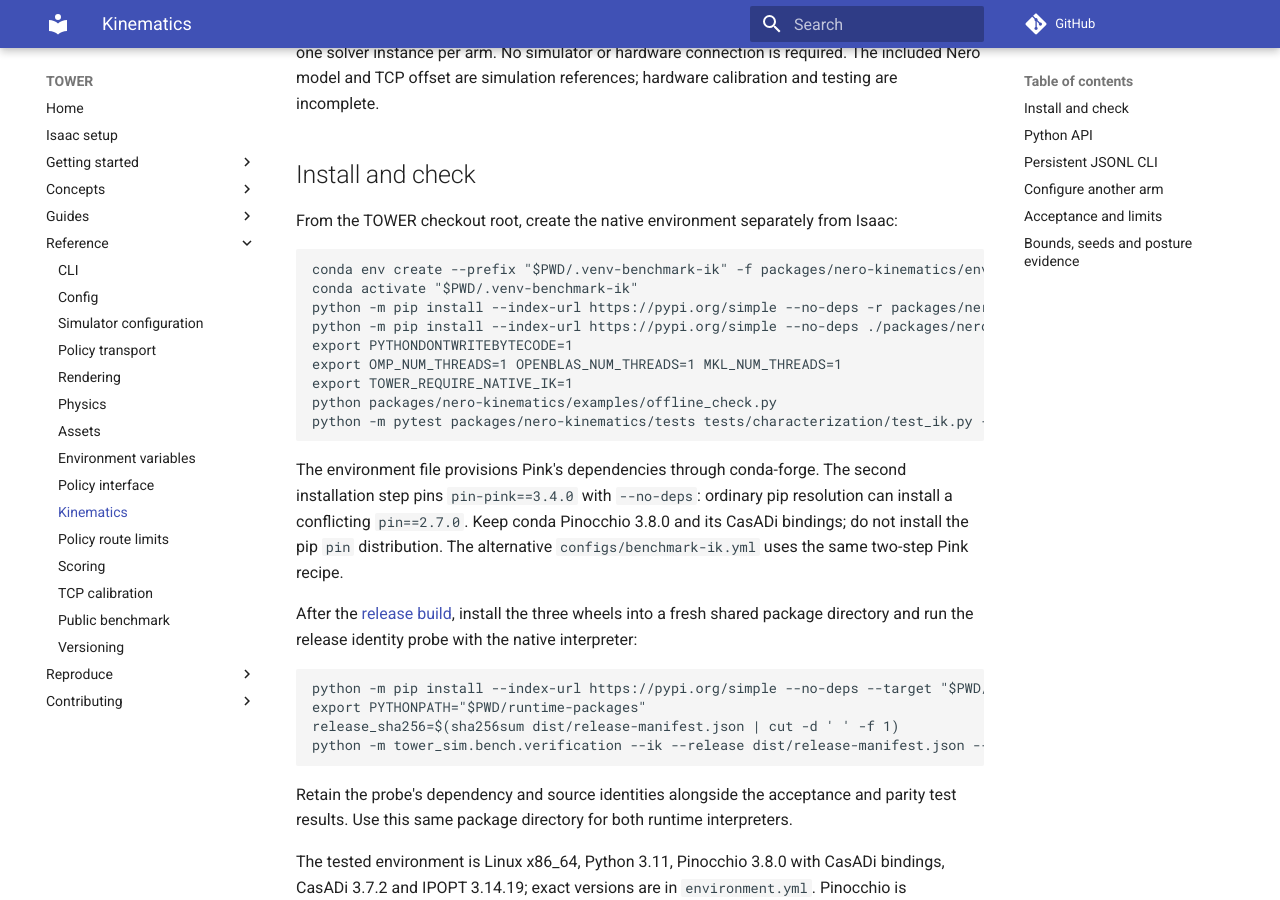
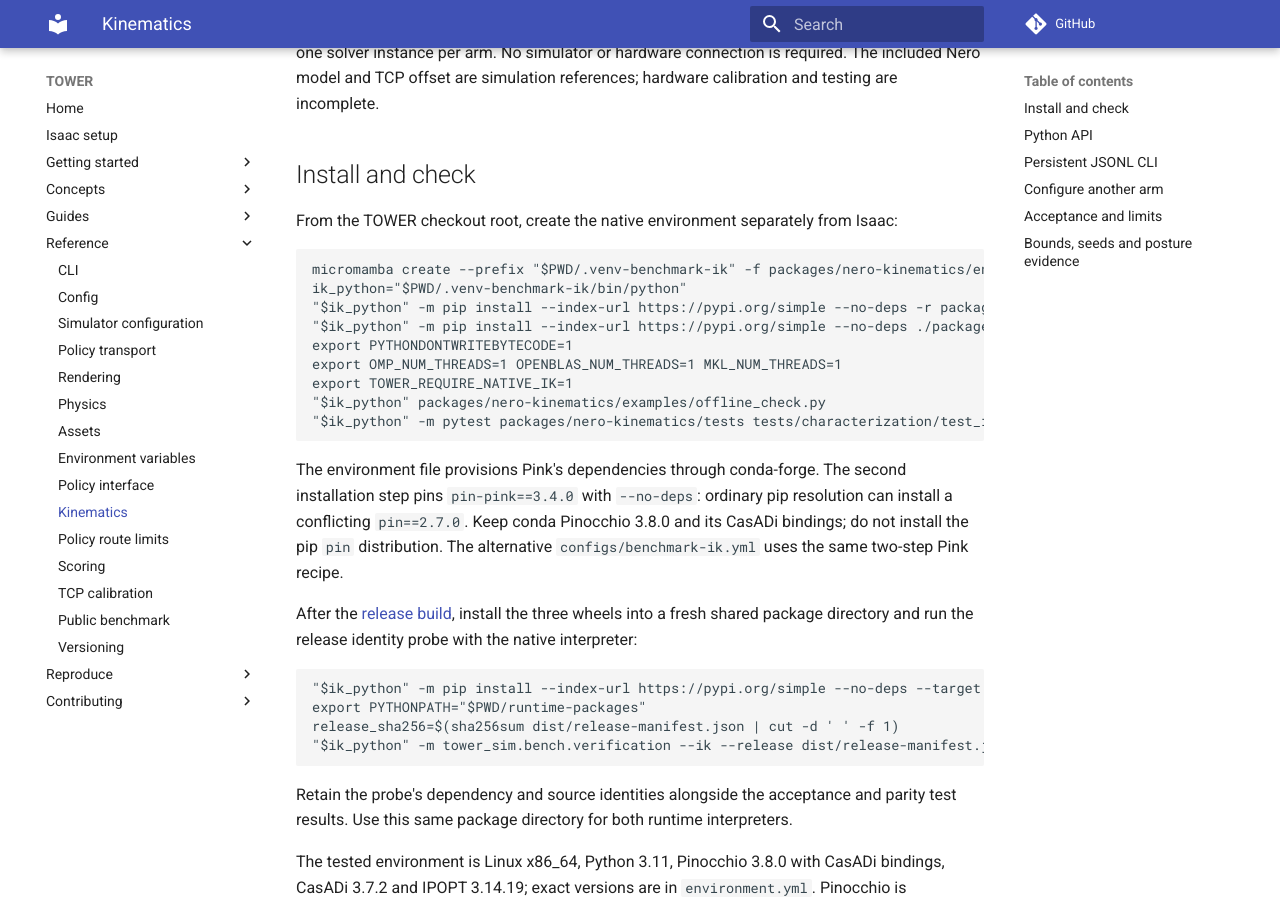
Before and after one commit to tower-benchmark/TOWER, an MkDocs documentation site: the page built from docs/reference/kinematics.md, in a window 1280 px wide and 900 px high, scrolled down 191 px. Built offline with MkDocs 1.6.1 and Material for MkDocs 9.7.7, drawn with Linux system fonts in a browser that asks for light colours; comment, search, counter and statistics services are not loaded.

Commit message:
docs(install): use tested prefix commands [skip ci]

````diff
--- a/docs/reference/kinematics.md
+++ b/docs/reference/kinematics.md
@@ -11,15 +11,15 @@ references; hardware calibration and testing are incomplete.
 From the TOWER checkout root, create the native environment separately from Isaac:
 
 ```bash
-conda env create --prefix "$PWD/.venv-benchmark-ik" -f packages/nero-kinematics/environment.yml
-conda activate "$PWD/.venv-benchmark-ik"
-python -m pip install --index-url https://pypi.org/simple --no-deps -r packages/nero-kinematics/requirements-pink.txt
-python -m pip install --index-url https://pypi.org/simple --no-deps ./packages/nero-kinematics ./packages/tower-sim ./src/tower-eval
+micromamba create --prefix "$PWD/.venv-benchmark-ik" -f packages/nero-kinematics/environment.yml -y
+ik_python="$PWD/.venv-benchmark-ik/bin/python"
+"$ik_python" -m pip install --index-url https://pypi.org/simple --no-deps -r packages/nero-kinematics/requirements-pink.txt
+"$ik_python" -m pip install --index-url https://pypi.org/simple --no-deps ./packages/nero-kinematics ./packages/tower-sim ./src/tower-eval
 export PYTHONDONTWRITEBYTECODE=1
 export OMP_NUM_THREADS=1 OPENBLAS_NUM_THREADS=1 MKL_NUM_THREADS=1
 export TOWER_REQUIRE_NATIVE_IK=1
-python packages/nero-kinematics/examples/offline_check.py
-python -m pytest packages/nero-kinematics/tests tests/characterization/test_ik.py -v
+"$ik_python" packages/nero-kinematics/examples/offline_check.py
+"$ik_python" -m pytest packages/nero-kinematics/tests tests/characterization/test_ik.py -v
 ```
 
 The environment file provisions Pink's dependencies through conda-forge. The
@@ -33,10 +33,10 @@ wheels into a fresh shared package directory and run the release identity probe
 with the native interpreter:
 
 ```bash
-python -m pip install --index-url https://pypi.org/simple --no-deps --target "$PWD/runtime-packages" dist/*.whl
+"$ik_python" -m pip install --index-url https://pypi.org/simple --no-deps --target "$PWD/runtime-packages" dist/*.whl
 export PYTHONPATH="$PWD/runtime-packages"
 release_sha256=$(sha256sum dist/release-manifest.json | cut -d ' ' -f 1)
-python -m tower_sim.bench.verification --ik --release dist/release-manifest.json --release-sha256 "$release_sha256" --checkout "$PWD"
+"$ik_python" -m tower_sim.bench.verification --ik --release dist/release-manifest.json --release-sha256 "$release_sha256" --checkout "$PWD"
 ```
 
 Retain the probe's dependency and source identities alongside the acceptance and
````
Also changed, not shown: docs/reference/bench-public.md (+4 -4 lines).
